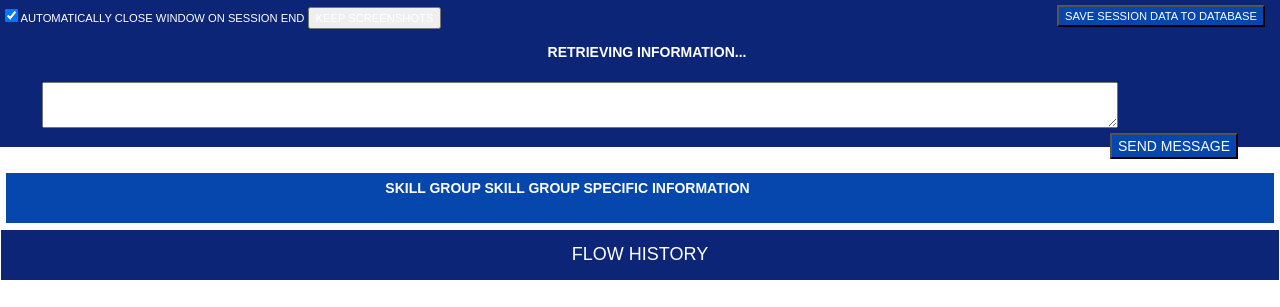
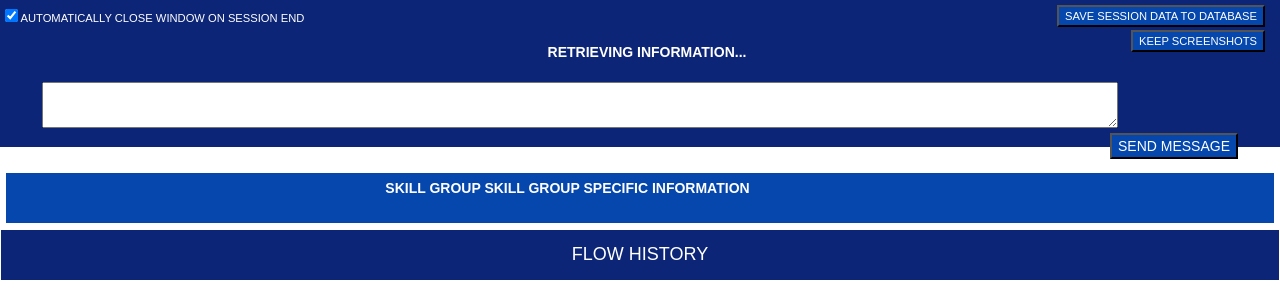
Before and after one commit to evainefaye/SAMS-NODE, a website: page sams-client-monitor-popup/index.html in a window 1280 px wide. Shown: the top 307 px of the page. Drawn offline with nearby package versions, Linux system fonts and the light colour scheme; no server answers.

Commit message:
Update stylesheet.css
Added Remote keep Screenshot functionality

```diff
--- a/sams-client-monitor-popup/stylesheets/stylesheet.css
+++ b/sams-client-monitor-popup/stylesheets/stylesheet.css
@@ -200,6 +200,13 @@ button#storeInfoButton {
     background-color:  #0547ac;
 }
 
+button#keepScreenshots {
+	position: absolute;
+	right: 20px;
+	top: 25px;
+    background-color:  #0547ac;
+}
+
 a.fancybox img {
     border: none;
     box-shadow: 0 1px 7px rgba(0,0,0,0.6);
```
